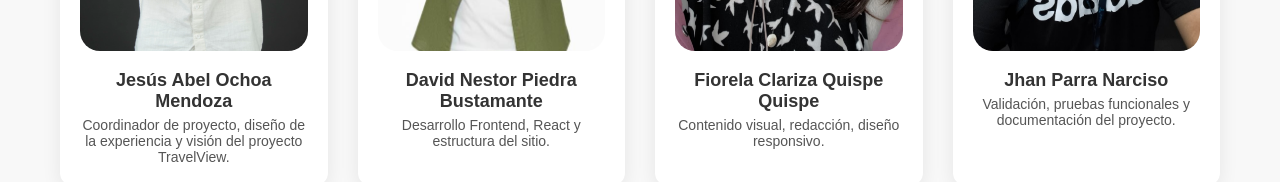
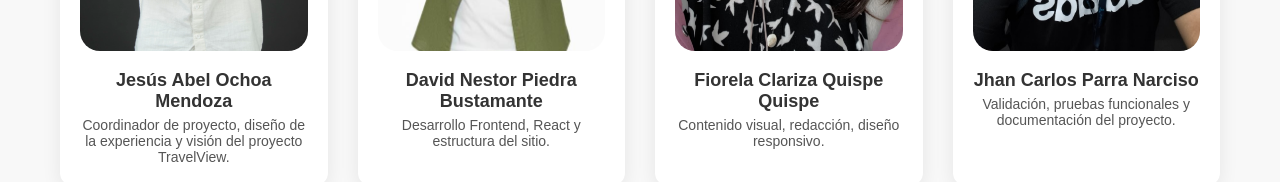
Before and after one commit to JPOV14/travelview, a React (Create React App) app: page /#/quienes-somos in a window 1280 px wide. Shown: the part 884-1066 px from the top of the page. Built offline with nearby package versions, Linux system fonts and the light colour scheme.

Commit message:
Cambio 3

```diff
--- a/src/pages/QuienesSomos.jsx
+++ b/src/pages/QuienesSomos.jsx
@@ -65,7 +65,7 @@ function QuienesSomos() {
 
           <div className="nos-card">
             <img src={teamImg4} alt="Miembro del equipo" />
-            <h3>Jhan Parra Narciso</h3>
+            <h3>Jhan Carlos Parra Narciso</h3>
             <p>Validación, pruebas funcionales y documentación del proyecto.</p>
           </div>
         </div>
```
